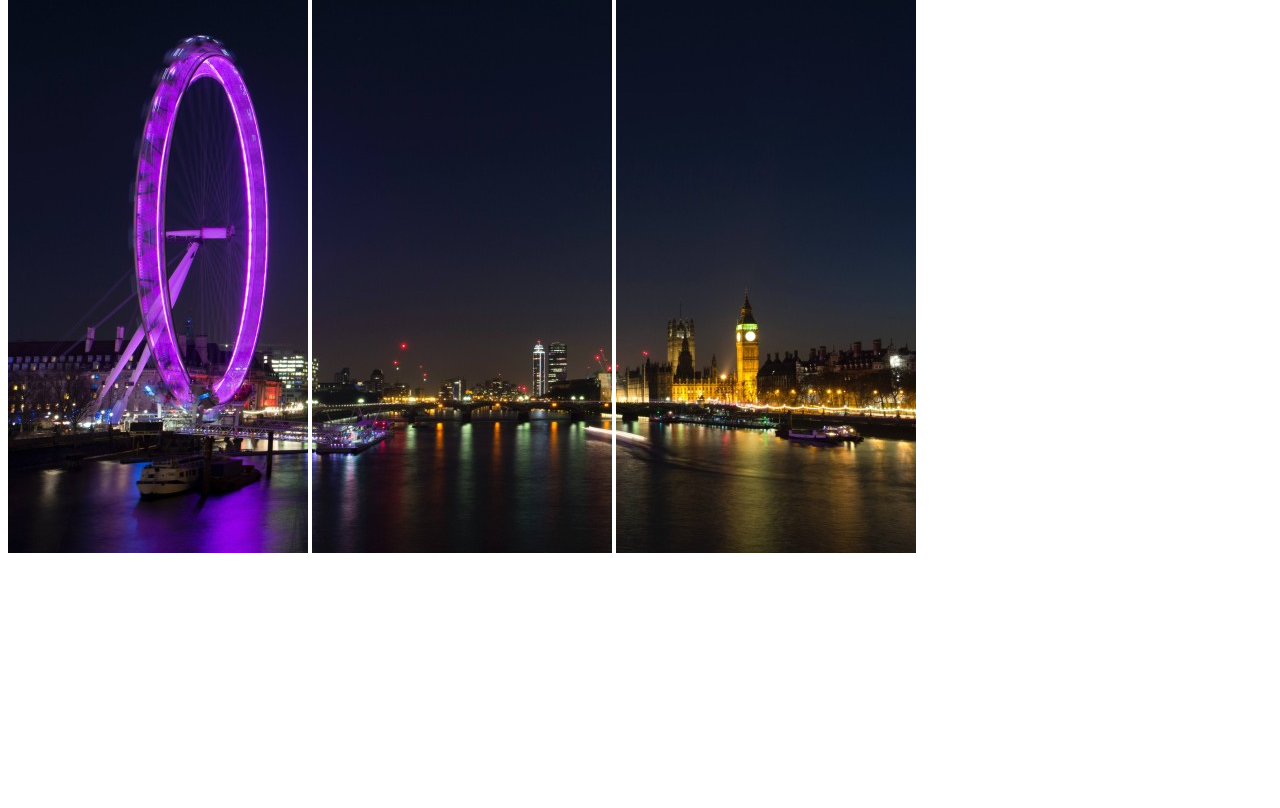
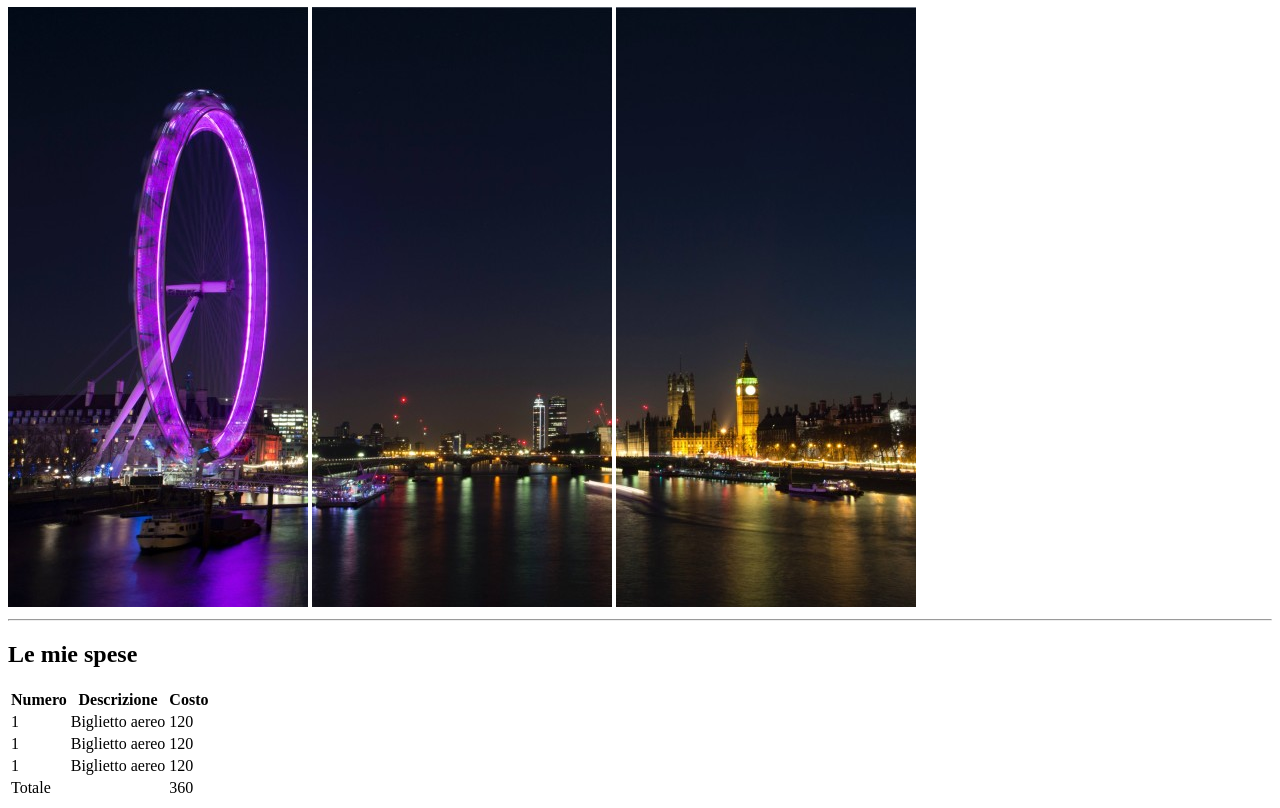
Before and after one commit to Massimo1204/html-london-trip, a plain HTML site: page index.html in a window 1280 px wide. Shown: the part 73-881 px from the top of the page. Before the commit the page ends 800 px from the top, so only its background shows below. Drawn offline with Linux system fonts and the light colour scheme.

Commit message:
Aggiunto table

```diff
--- a/index.html
+++ b/index.html
@@ -7,9 +7,41 @@
     <title>Viaggio a Londra</title>
 </head>
 <body>
-    <header>Il mio Viaggio a Londra</header>
-    <img src="img/london1.jpg" alt="immagine 1">
-    <img src="img/london2.jpg" alt="immagine 2">
-    <img src="img/london3.jpg" alt="immagine 3">
+    <header>
+        <h1>Il mio Viaggio a Londra</h1>
+        <img src="img/london1.jpg" alt="immagine 1">
+        <img src="img/london2.jpg" alt="immagine 2">
+        <img src="img/london3.jpg" alt="immagine 3">
+    </header>
+    <hr>
+    <main>
+        <h2>Le mie spese</h2>
+        <table>
+            <tr>
+                <th>Numero</th>
+                <th>Descrizione</th>
+                <th>Costo</th>
+            </tr>
+            <tr>
+                <td>1</td>
+                <td>Biglietto aereo</td>
+                <td>120</td>
+            </tr>
+            <tr>
+                <td>1</td>
+                <td>Biglietto aereo</td>
+                <td>120</td>
+            </tr>
+            <tr>
+                <td>1</td>
+                <td>Biglietto aereo</td>
+                <td>120</td>
+            </tr>
+            <tr>
+                <td colspan="2">Totale</td>
+                <td>360</td>
+            </tr>
+        </table>
+    </main>
 </body>
 </html>
```
